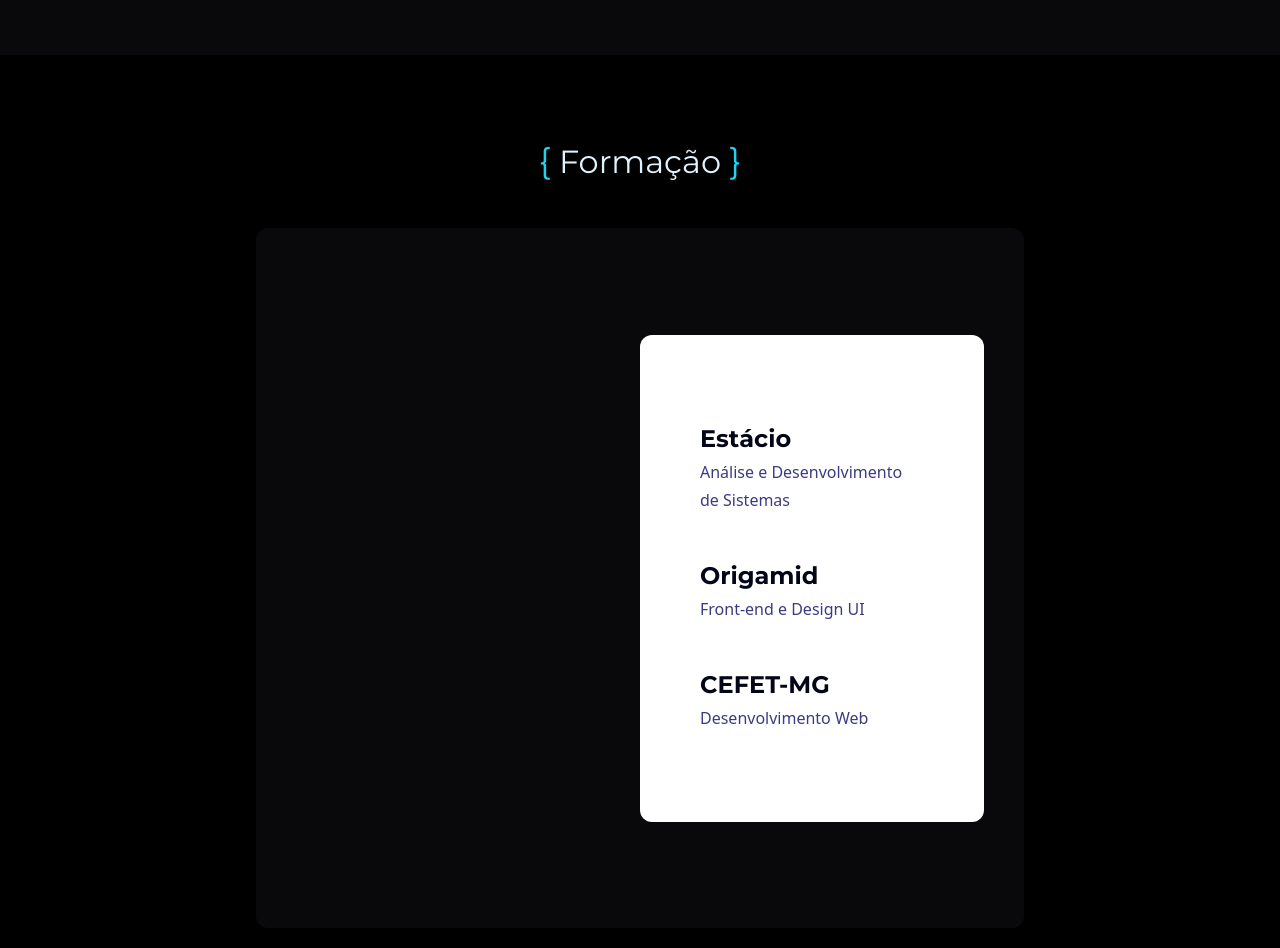
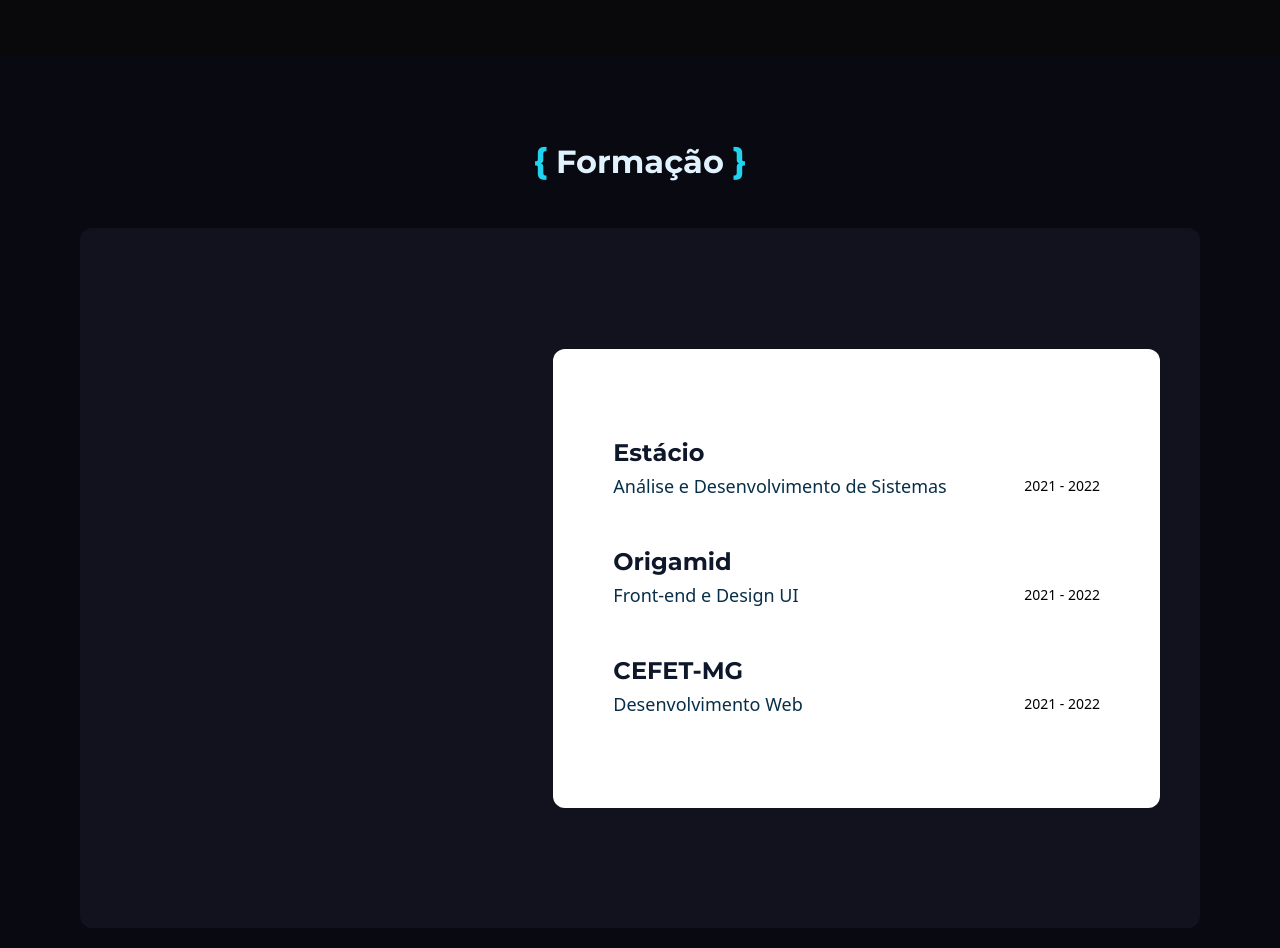
Before and after one commit to pedromakaveli/portfolio, a Vue app: page / in a window 1280 px wide. Shown: the part 1900-2848 px from the top of the page. Built offline with nearby package versions, Linux system fonts and the light colour scheme.

Commit message:
Modify formation colors

```diff
--- a/src/components/formacaoSection.vue
+++ b/src/components/formacaoSection.vue
@@ -1,34 +1,39 @@
 <template>
     <!-- Inicia a div do portfolio -->
-    <div class="mt-20 bg-black pt-10 md:pt-20 pb-5 px-20 min-h-[100vh]">
+    <div class="mt-20 bg-primary pt-10 md:pt-20 pb-5 px-20 min-h-screen">
         <div class="container mx-auto">
-            <h1 id="formacao" class="text-center cursor-pointer font-montserrat text-sky-100 text-[1.5rem] md:text-[2rem] hover:text-cyan-400">
+            <h1 id="formacao" class="text-center cursor-pointer font-bold font-montserrat text-sky-100 text-[1.5rem] md:text-[2rem] hover:text-cyan-400">
                 <span class="text-cyan-400 text-[2.2rem]">{</span> Formação <span class="text-cyan-400 text-[2.2rem]">}</span></h1>
 
                 <div class="mt-10 flex justify-center">
-                    <div class="grid grid-cols-12 h-[700px] w-[60vw] items-center p-10 rounded-xl bg-zinc-950">
-                        <div class="mt-10 self-start grid justify-center justify-items-center items-center col-span-6 p-10 text-white">
+                    <div class="bg-secondary grid xl:grid-cols-12 h-[700px] w-[100vw] items-center p-10 rounded-xl">
+                        <div class="self-start grid justify-center justify-items-center items-center col-span-5 p-10 text-white">
+                            <img v-if="schoolSelected.instituicao == 'Origamid'" class="mb-5" src="../assets/imgs/origamid.png" alt="">
                             <h1 :class="schoolSelected.instituicao == 'Estácio' ? 'estacio-title' : '' ||
                             schoolSelected.instituicao == 'Origamid' ? 'origamid-title' : ''"
                             class="text-[2.5rem] font-montserrat uppercase font-bold">{{schoolSelected.instituicao}}</h1>
-                            <h2 class="text-[1rem] uppercase font-montserrat mt-1 text-gray-20">{{schoolSelected.curso}}</h2>
+                            <h2 class="text-center text-[1rem] uppercase font-montserrat mt-1 text-gray-20 tracking-[0.90px]">{{schoolSelected.curso}}</h2>
 
                             <div v-if="schoolSelected.instituicao == 'Estácio'" class="estacio mt-20">
                                 <my-button></my-button>
                             </div>
                         </div>
 
-                        <div class="rounded-mg bg-white col-span-6 text-black rounded-xl text-lg">
+                        <div class="rounded-mg col-span-7 rounded-xl text-lg bg-white">
                             <div class="my-[70px] cursos">
-                                <div  class="curso mb-2" v-for="(curso, index) in formacao" :key="index">
+                                <div  class="curso mb-2 cursor-pointer" v-for="(curso, index) in formacao" :key="index">
                                     <div @click="schoolSelected = curso" class="flex px-[60px] py-5 flex-col gap-[5px]">
                                         <h1 :class="
                                         curso.instituicao == 'Estácio' ? 'detail-blue' : '' ||
-                                        curso.instituicao == 'Origamid' ? 'detail-purple origamid' : '' ||
+                                        curso.instituicao == 'Origamid' ? 'detail-purple' : '' ||
                                         curso.instituicao == 'CEFET-MG' ? 'detail-blue' : ''
 
-                                        " class="text-[1.5rem] font-montserrat font-bold text-slate-950">{{curso.instituicao}}</h1>
-                                        <h1 class="text-[1rem] text-[#3B3B83]">{{curso.curso}}</h1>
+                                        " class="text-[1.5rem] font-montserrat font-bold text-slate-900">{{curso.instituicao}}</h1>
+
+                                        <div class="flex flex-row items-center justify-between">
+                                            <h1 class="text-[1.125rem] text-sky-950">{{curso.curso}}</h1>
+                                            <span class="text-sm">2021 - 2022</span>
+                                        </div>
                                     </div>
                                 </div>
                             </div>
```
